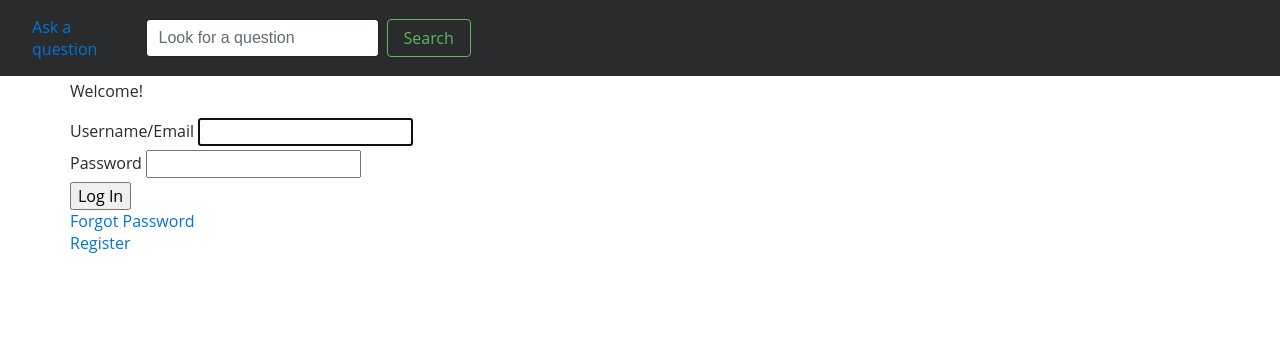
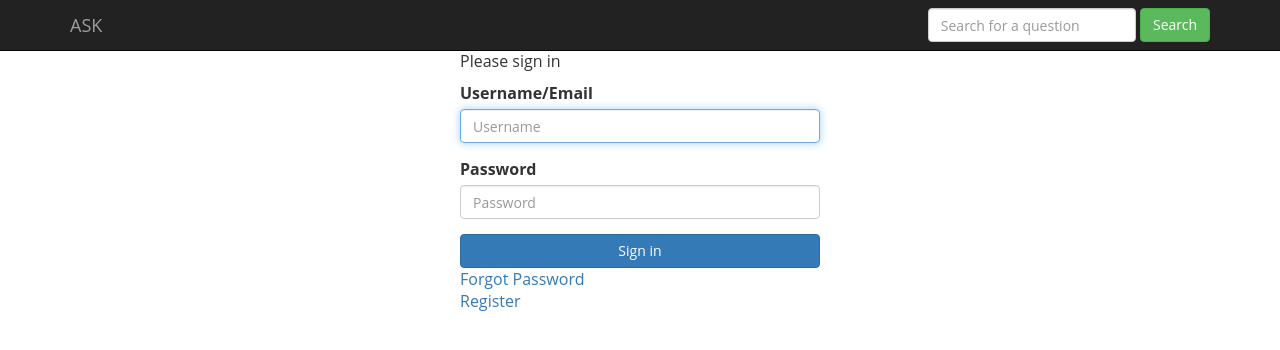
Before and after one commit to Adyg/eray, a Django app: page /accounts/login/?next=/question/1/ in a window 1280 px wide. Shown: the top 350 px of the page. Run offline with Django 3.2, Linux system fonts and the light colour scheme; some libraries are stand-ins or nearby versions.

Commit message:
add bootstrap support for Ask, Question List and Question pages

```diff
--- a/eray/forms.py
+++ b/eray/forms.py
@@ -10,18 +10,17 @@
     def __init__(self, *args, **kwargs):
         super(LoginForm, self).__init__(*args, **kwargs)
 
-        self.fields['username'].widget.attrs['class'] = 'text'
-        self.fields['password'].widget.attrs['class'] = 'text'
+        self.fields['username'].widget.attrs['class'] = 'form-control'
+        self.fields['password'].widget.attrs['class'] = 'form-control'
+
+        self.fields['username'].widget.attrs['placeholder'] = 'Username'
+        self.fields['password'].widget.attrs['placeholder'] = 'Password'
 
 
 class PostQuestion(forms.ModelForm):
     """
     Form that handles creating questions for the regular users
     """
-
-    # the Is Private checkbox. If checked, it should set the Question.status field to Private
-    is_private = forms.BooleanField(required=False)
-
     # the Tag autocomplete input. It will populate the Question.tags field
     question_tags = forms.CharField()
 
@@ -30,10 +29,10 @@
 
         # ensure the title is not longer than the length the field allows
         self.fields['title'] = forms.CharField(max_length=Question._meta.get_field('title').max_length)
+        self.fields['title'].widget.attrs['class'] = 'form-control'
+        self.fields['title'].widget.attrs['placeholder'] = 'What\'s your question?'
 
-        self.fields['title'].widget.attrs['class'] = 'text'
-        self.fields['title'].widget.attrs['placeholder'] = 'What\'s your question?'
-        self.fields['question_tags'].widget.attrs['class'] = 'text'
+        self.fields['question_tags'].widget.attrs['class'] = 'form-control'
         self.fields['question_tags'].widget.attrs[
             'placeholder'] = 'Provide at least one tag for your question, separate tags by comma'
 
--- a/eray/templates/eray/homepage.html
+++ b/eray/templates/eray/homepage.html
@@ -5,10 +5,5 @@
 {% block content %}
 
     <div class="wrapper clearfix">
-      {% if is_authenticated == True %}
-        {% include 'eray/partials/_profile_box.html' with user=user %}
-      {% else %}
-        {% include 'eray/partials/_login_box.html' with login_form=login_form next_url=next_url %}
-      {% endif %}
     </div>
 {% endblock content %}
--- /dev/null
+++ b/eray/templates/eray/login.html
@@ -0,0 +1,7 @@
+{% extends 'base.html' %}
+
+{% load staticfiles %}
+
+{% block content %}
+    {% include 'eray/partials/_login_box.html' with login_form=login_form next_url=next_url %}
+{% endblock content %}
--- a/eray/templates/eray/partials/_login_box.html
+++ b/eray/templates/eray/partials/_login_box.html
@@ -1,25 +1,23 @@
 {% load staticfiles %}
 
-<!-- Start .login-box -->
-<div class="box login-box">
-  <p class="greeting">Welcome!</p>
-  <form method="POST" action="{% url 'login' %}?next={{ next_url }}">
-    {% csrf_token %}
-    <div class="formfield">
-      <label for="username">Username/Email</label>
-      {{ login_form.username }}
+<!-- Start login box -->
+<div class="container">
+  <div class="row">
+    <div class="col-md-4 col-md-offset-4">
+      <p class="greeting">Please sign in</p>
+      <form method="POST" action="{% url 'login' %}?next={{ next_url }}" class="">
+        {% csrf_token %}
+
+        {% include 'eray/partials/forms/_formfield.html' with field=login_form.username label='Username/Email' for='username' %}
+        {% include 'eray/partials/forms/_formfield.html' with field=login_form.password label='Password' for='password' %}
+
+        <button class="btn btn-primary btn-block" type="submit">Sign in</button>
+      </form>
+      <div class="auth-actions">
+        <a href="#">Forgot Password</a><br/>
+        <a href="#">Register</a>
+      </div>
     </div>
-    <div class="formfield">
-      <label for="password">Password</label>
-      {{ login_form.password }}
-    </div>
-    <div class="form-action">
-      <button type="submit" name="submit" class="cta">Log In</button>
-    </div>
-  </form>
-  <div class="auth-actions">
-    <a href="#">Forgot Password</a><br/>
-    <a href="#">Register</a>
   </div>
 </div>
-<!-- End .login-box -->
+<!-- End login box -->
--- /dev/null
+++ b/eray/templates/eray/partials/forms/_formfield.html
@@ -0,0 +1,9 @@
+<div class="form-group {% if field.errors %}has-errors{% endif %} {{ wrapper_classes }}">
+    <label for="id_{{ for }}">{{ label }}</label>
+     <div class="danger">
+        {% for error in field.errors %}
+            <p class="text-danger">{{ error }}</p>
+        {% endfor %}
+    </div>
+    {{ field }}
+</div>
--- a/eray/urls.py
+++ b/eray/urls.py
@@ -22,15 +22,14 @@
 
     # placeholders
     url(r'^$', eray_views.homepage, name='home'),
-    url(r'^accounts/login/$', eray_views.homepage, name='homepage-login'),
     url(r'^documentation/$', eray_views.documentation, name='documentation'),
 
     # auth
-    url(r'^login/$', eray_views.login, name='login'),
+    url(r'^accounts/login/$', eray_views.login, name='login'),
     url(r'^logout/$', eray_views.logout, name='logout'),
 
     # post question
-    url(r'^post-question/$', eray_views.post_question, name='question'),
+    url(r'^ask/$', eray_views.post_question, name='question'),
 
     # tag autocomplete, called via AJAX
     url(r'^tag-autocomplete/$', eray_views.tag_autocomplete, name='tag-autocomplete'),
--- a/eray/views.py
+++ b/eray/views.py
@@ -15,25 +15,17 @@
 
 
 def homepage(request):
-    login_form = False
-    is_authenticated = bool(request.user.is_authenticated())
-
-    # the user can end up on the homepage after a @login_required decorator kicked in
-    # if so, make sure we can redirect to the URL where the login request originated
-    next_url = request.GET.get('next', reverse('home'))
-
-    if not is_authenticated:
-        login_form = LoginForm()
 
     return render(request, 'eray/homepage.html', {
-        'login_form': login_form,
-        'is_authenticated': is_authenticated,
-        'next_url': next_url,
     })
 
 
 def login(request):
     auth_logout(request)
+    login_form = LoginForm()
+
+    # URL the user came from, we'll redirect back to it after login
+    next_url = request.GET.get('next', reverse('home'))
 
     if request.method == 'POST':
         login_form = LoginForm(data=request.POST)
@@ -49,11 +41,14 @@
                     next_url = request.GET.get('next', reverse('home'))
 
                     return redirect(next_url)
+        else:
+            messages.add_message(request, messages.ERROR,
+                                 'Login failed. Please check the email and password and try again or use the <a href="#">forgot password</a> form to reset your password.')
 
-    messages.add_message(request, messages.ERROR,
-                         'Login failed. Please check the email and password and try again or use the <a href="#">forgot password</a> form to reset your password.')
-
-    return redirect(reverse('home'))
+    return render(request, 'eray/login.html', {
+        'login_form': login_form,
+        'next_url': next_url,
+    })
 
 
 def logout(request):
@@ -147,10 +142,12 @@
         # Coalesce will be used below to avoid NULL values interfering with the ordering
         # Track https://code.djangoproject.com/ticket/10929 for future alternatives
         if order == 'votes':
-            question_list = question_list.annotate(total_votes=Coalesce(Sum('vote__basevote__value'), 0)).order_by('-total_votes')
+            question_list = question_list.annotate(total_votes=Coalesce(
+                Sum('vote__basevote__value'), 0)).order_by('-total_votes')
 
         if order == 'views':
-            question_list = question_list.annotate(total_views=Coalesce(Sum('view__baseview__value'), 0)).order_by('-total_views')
+            question_list = question_list.annotate(total_views=Coalesce(
+                Sum('view__baseview__value'), 0)).order_by('-total_views')
 
         if order == 'answers':
             question_list = question_list.annotate(total_answers=Coalesce(Sum('answer'), 0)).order_by('-total_answers')
@@ -196,7 +193,7 @@
 
             messages.add_message(request, messages.INFO, 'Answer successfully created.')
 
-            return redirect(reverse('question', kwargs={ 'pk': question.pk }))
+            return redirect(reverse('question', kwargs={'pk': question.pk}))
 
     if request.user.is_superuser:
         question_answers = question.answer_set.all()
@@ -298,16 +295,16 @@
 
     if not comment:
 
-        return JsonResponse({ 'failed': True, 'message': 'Please write a comment.' })
+        return JsonResponse({'failed': True, 'message': 'Please write a comment.'})
 
     if len(comment) < 15 or len(comment) > 400:
 
-        return JsonResponse({ 'failed': True, 'message': 'Please write a comment that has between 15 and 400 characters.' })
+        return JsonResponse({'failed': True, 'message': 'Please write a comment that has between 15 and 400 characters.'})
 
     question = get_object_or_404(Question, pk=question_pk)
     question.add_comment(comment, user)
 
-    return JsonResponse({ 'success': True, 'message': comment })
+    return JsonResponse({'success': True, 'message': comment})
 
 
 @login_required
@@ -322,13 +319,13 @@
 
     if not comment:
 
-        return JsonResponse({ 'failed': True, 'message': 'Please write a comment.' })
+        return JsonResponse({'failed': True, 'message': 'Please write a comment.'})
 
     if len(comment) < 15 or len(comment) > 400:
 
-        return JsonResponse({ 'failed': True, 'message': 'Please write a comment that has between 15 and 400 characters.' })
+        return JsonResponse({'failed': True, 'message': 'Please write a comment that has between 15 and 400 characters.'})
 
     answer = get_object_or_404(Answer, pk=answer_pk)
     answer.add_comment(comment, user)
 
-    return JsonResponse({ 'success': True, 'message': comment })
+    return JsonResponse({'success': True, 'message': comment})
--- a/static/css/eray.css
+++ b/static/css/eray.css
@@ -158,3 +158,9 @@
 @media -sass-debug-info{filename{font-family:file\:\/\/\/vagrant_data\/static\/sass\/eray\.scss}line{font-family:\000036}}
 body {
   padding-top: 5rem; }
+
+@media -sass-debug-info{filename{font-family:file\:\/\/\/vagrant_data\/static\/sass\/eray\.scss}line{font-family:\0000310}}
+.form-signin {
+  margin: 0 auto;
+  max-width: 330px;
+  padding: 15px; }
--- a/static/js/main.js
+++ b/static/js/main.js
@@ -3,22 +3,6 @@
 var Eray = { };
 
 (function ( $ ) {
-
-    /**
-    * Handles toggling visibility for the Documentation sidebar menu
-    *
-    * @param $container     sidebar menu wrapper
-    */
-    Eray.collapsibleMenu = function($container) {
-        $container.find(' > ul > li > a').on('click', function(e){
-            e.preventDefault();
-            var $this = $(this),
-                $parent = $this.parents('li:first');
-
-            $parent.toggleClass('expanded');
-        });
-    }
-
     /**
     * Handle tag autocomplete functionality
     *
@@ -143,7 +127,6 @@
 
 
     Eray.initAll = function() {
-        Eray.collapsibleMenu($('.sidebar-menu'));
         Eray.autocomplete($('.autocomplete'));
         Eray.markdown($('.markdown textarea'));
         Eray.communityFilter($('.community-filter select'));
--- a/static/sass/eray.scss
+++ b/static/sass/eray.scss
@@ -4,5 +4,11 @@
 @import "variables/typography";
 
 body {
-    padding-top: 5rem;
+    padding-top: 8rem;
 }
+
+.form-signin {
+    margin: 0 auto;
+    max-width: 330px;
+    padding: 15px;
+}
--- a/templates/base.html
+++ b/templates/base.html
@@ -3,7 +3,7 @@
 <html lang="en">
   <head>
     <meta charset="utf-8">
-    <meta name="viewport" content="width=device-width, initial-scale=1, shrink-to-fit=no">
+    <meta name="viewport" content="width=device-width, initial-scale=1">
     <title>{% block title %}eray{% endblock title %}</title>
     <meta name="description" content="">
     <meta name="author" content="">
@@ -13,7 +13,7 @@
       <script src="http://html5shim.googlecode.com/svn/trunk/html5.js"></script>
     <![endif]-->
 
-    <link rel="stylesheet" href="https://maxcdn.bootstrapcdn.com/bootstrap/4.0.0-alpha.6/css/bootstrap.min.css" integrity="sha384-rwoIResjU2yc3z8GV/NPeZWAv56rSmLldC3R/AZzGRnGxQQKnKkoFVhFQhNUwEyJ" crossorigin="anonymous">
+    <link rel="stylesheet" href="https://maxcdn.bootstrapcdn.com/bootstrap/3.3.7/css/bootstrap.min.css" integrity="sha384-BVYiiSIFeK1dGmJRAkycuHAHRg32OmUcww7on3RYdg4Va+PmSTsz/K68vbdEjh4u" crossorigin="anonymous">
 
     <!-- This file store project specific CSS -->
     <link href="{% static 'css/vendor/magicsuggest.css' %}?v={% now "U" %}" rel="stylesheet">
@@ -29,17 +29,25 @@
     {% endblock prewrap %}
 
     <!-- Start nav -->
-    <nav class="navbar navbar-toggleable-md navbar-inverse bg-inverse fixed-top">
-      <button class="navbar-toggler navbar-toggler-right" type="button" data-toggle="collapse" data-target="#navbarsExampleDefault" aria-controls="navbarsExampleDefault" aria-expanded="false" aria-label="Toggle navigation">
-        <span class="navbar-toggler-icon"></span>
-      </button>
-      <a class="nav-link" href="#">Ask a question</a>
-
-      <div class="collapse navbar-collapse" id="navbarsExampleDefault">
-        <form class="form-inline my-2 my-lg-0">
-          <input class="form-control mr-sm-2" type="text" placeholder="Look for a question">
-          <button class="btn btn-outline-success my-2 my-sm-0" type="submit">Search</button>
-        </form>
+    <nav class="navbar navbar-inverse navbar-fixed-top">
+      <div class="container">
+        <div class="navbar-header">
+          <button type="button" class="navbar-toggle collapsed" data-toggle="collapse" data-target="#navbar" aria-expanded="false" aria-controls="navbar">
+            <span class="sr-only">Toggle navigation</span>
+            <span class="icon-bar"></span>
+            <span class="icon-bar"></span>
+            <span class="icon-bar"></span>
+          </button>
+          <a class="navbar-brand" href="{% url 'question' %}">ASK</a>
+        </div>
+        <div id="navbar" class="navbar-collapse collapse">
+          <form class="navbar-form navbar-right">
+            <div class="form-group">
+              <input type="text" placeholder="Search for a question" class="form-control">
+            </div>
+            <button type="submit" class="btn btn-success">Search</button>
+          </form>
+        </div><!--/.navbar-collapse -->
       </div>
     </nav>
     <!-- End nav -->
@@ -60,9 +68,8 @@
 
 
     {% block extra_js %}{% endblock extra_js %}
-    <script src="https://code.jquery.com/jquery-3.1.1.slim.min.js" integrity="sha384-A7FZj7v+d/sdmMqp/nOQwliLvUsJfDHW+k9Omg/a/EheAdgtzNs3hpfag6Ed950n" crossorigin="anonymous"></script>
-    <script src="https://cdnjs.cloudflare.com/ajax/libs/tether/1.4.0/js/tether.min.js" integrity="sha384-DztdAPBWPRXSA/3eYEEUWrWCy7G5KFbe8fFjk5JAIxUYHKkDx6Qin1DkWx51bBrb" crossorigin="anonymous"></script>
-    <script src="https://maxcdn.bootstrapcdn.com/bootstrap/4.0.0-alpha.6/js/bootstrap.min.js" integrity="sha384-vBWWzlZJ8ea9aCX4pEW3rVHjgjt7zpkNpZk+02D9phzyeVkE+jo0ieGizqPLForn" crossorigin="anonymous"></script>
+    <script src="https://ajax.googleapis.com/ajax/libs/jquery/3.2.1/jquery.min.js"></script>
+    <script src="https://maxcdn.bootstrapcdn.com/bootstrap/3.3.7/js/bootstrap.min.js" integrity="sha384-Tc5IQib027qvyjSMfHjOMaLkfuWVxZxUPnCJA7l2mCWNIpG9mGCD8wGNIcPD7Txa" crossorigin="anonymous"></script>
     <script src="{% static 'js/vendor/magicsuggest.min.js' %}"></script>
     <script src="{% static 'js/main.js' %}"></script>
   </body>
--- a/templates/partials/_messages.html
+++ b/templates/partials/_messages.html
@@ -1,7 +1,14 @@
 {% if messages %}
-    <div class="wrapper">
-        {% for message in messages %}
-            <div class="notification {% if message.tags %} class="{{ message.tags }}"{% endif %}>{{ message|safe }}</div>
-        {% endfor %}
+    <div class="container">
+        <div class="row">
+            <div class="col-md-12">
+                {% for message in messages %}
+                    <div class="alert {% if message.tags %} alert-{{ message.tags }} {% endif %} alert-dismissible">
+                        {{ message|safe }}
+                        <button type="button" class="close" data-dismiss="alert" aria-label="Close"><span aria-hidden="true">&times;</span></button>
+                    </div>
+                {% endfor %}
+            </div>
+        </div>
     </div>
 {% endif %}
```
Also changed, not shown: eray/admin.py (added, +11 -0 lines), eray/settings/base.py (+11 -0 lines), eray/templates/eray/community.html (+11 -26 lines), eray/templates/eray/post_question.html (+10 -35 lines), eray/templates/eray/question.html (+4 -3 lines).
